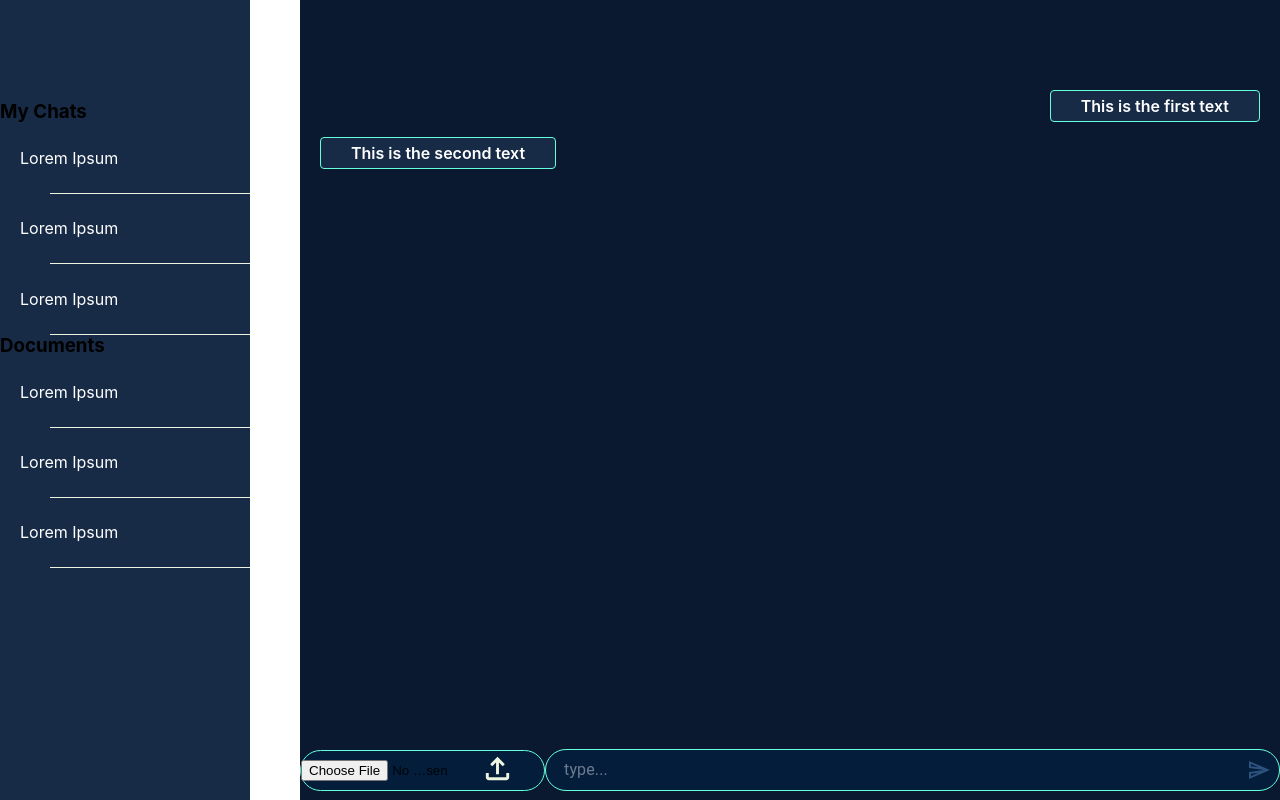
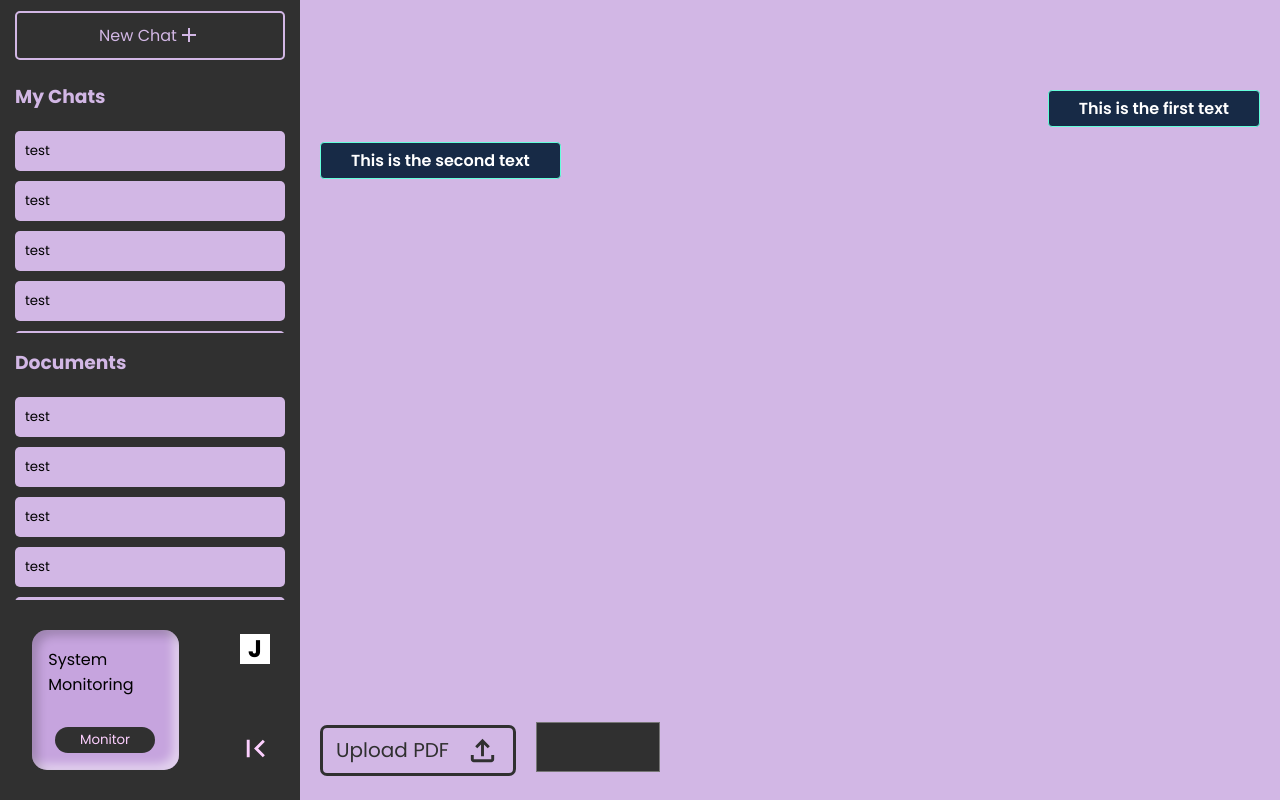
Before and after one commit to lklivingstone/sih_2023, a React (Create React App) app: page / in a window 1280 px wide. Built offline with nearby package versions, Linux system fonts and the light colour scheme.

Commit message:
UI created

```diff
--- /dev/null
+++ b/src/components/chatInput/ChatInput.jsx
@@ -0,0 +1,62 @@
+import React, { useState, useRef } from 'react';
+
+const ChatInput = () => {
+  const [inputText, setInputText] = useState('');
+  const inputRef = useRef(null);
+
+  const handleInputChange = (event) => {
+    setInputText(event.target.value);
+    adjustTextAreaHeight();
+  };
+
+  const handleKeyDown = (event) => {
+    if (event.key === 'Enter' && !event.shiftKey) {
+      event.preventDefault();
+      handleSubmit();
+    }
+  };
+
+  const handleSubmit = () => {
+    // Handle submission logic here, e.g., send the text to a chat system
+    console.log('Submitted:', inputText);
+
+    setInputText('');
+    resetTextAreaHeight();
+  };
+
+  const adjustTextAreaHeight = () => {
+    if (inputRef.current) {
+      const scrollHeight = inputRef.current.scrollHeight;
+      inputRef.current.style.height = 'auto';
+      inputRef.current.style.height = `${scrollHeight}px`;
+    }
+  };
+
+  const resetTextAreaHeight = () => {
+    if (inputRef.current) {
+      inputRef.current.style.height = 'auto';
+    }
+  };
+
+  return (
+    <div className="chat-input">
+      <textarea
+        ref={inputRef}
+        style={{
+          width: '300px',
+          minHeight: '50px',
+          maxHeight: '200px',
+          position: 'absolute',
+          bottom: '0',
+        }}
+        value={inputText}
+        onChange={handleInputChange}
+        onKeyDown={handleKeyDown}
+        placeholder="Type your message..."
+      />
+      <button onClick={handleSubmit}>Send</button>
+    </div>
+  );
+};
+
+export default ChatInput;
--- a/src/components/chats/Chats.css
+++ b/src/components/chats/Chats.css
@@ -38,23 +38,45 @@
 .chats {
     display: flex;
     flex-direction: column;
-    width: 250px;
+    width: 300px;
     position: fixed;
     top: 0;
     left: 0;
     height: 100vh;
     overflow-y: auto;
-    background-color: #172a46;
+    background-color: #303030;
 }
 
-.each-chat-div {
+.new-chat-button {
+    font-family: 'Poppins';
     padding: 10px;
-    height: 70px;
-    width: 100%;
+    /* height: 80%; */
+    margin: 5px;
+    margin-top: 10px;
+    width: 90%;
+    border-radius: 5px;
+    background-color: transparent;
+    border: 2px solid #D2B7E5;
+    color: #D2B7E5;
+    font-size: medium;
+    display: flex;
+    justify-content: center;
+}
+
+.each-chat-button {
+    font-family: 'Poppins';
+    padding: 10px;
+    /* height: 80%; */
+    margin: 5px;
+    width: 90%;
+    border-radius: 5px;
+    border: none;
+    background-color: #D2B7E5;
+    display: flex;
     /* border: 1px solid red; */
-    display: flex;
+    /* display: flex;
     justify-content: flex-start;
-    align-items: center;
+    align-items: center; */
 }
 
 .each-chat-li {
@@ -71,10 +93,19 @@
     cursor: pointer;
 }
 
-.divider {
-    width: 80%;
-    height: 0.3px;
-    margin-right: 150x;
-    padding-left: 150px;
-    background-color: #edf5e1;
+.each-chat-div {
+    overflow: scroll;
 }
+
+.each-chat-div:hover {
+    overflow: scroll;
+}
+
+.monitor-button {
+    font-family: 'Poppins';
+    color: rgb(253, 208, 255);
+    background-color: #303030;
+    padding: 3px 25px;
+    border-radius: 20px;
+    border: none;
+}
--- a/src/components/chats/Chats.jsx
+++ b/src/components/chats/Chats.jsx
@@ -7,7 +7,10 @@ import axios from 'axios';
 // import { useDispatch } from "react-redux";
 // import { changeChatID, changeRecipient } from "../Redux/userRedux"
 import SentimentDissatisfiedIcon from '@mui/icons-material/SentimentDissatisfied';
+import AddIcon from '@mui/icons-material/Add';
+import FirstPageIcon from '@mui/icons-material/FirstPage';
 import './Chats.css'
+import "../customScrollbar/CustomScrollbar.css";
 
 const Chats = () => {
     // const user= useSelector((state)=>state.user)
@@ -16,6 +19,18 @@ const Chats = () => {
     // const token= user.token
     // 123, 123, 'ghi', 'abc', 'def', 'ghi', 'abc', 'def', 'ghi', 'abc', 'def', 'ghi',
     const [chats, setChats]= useState([
+        {
+            'id': 1,
+            'desc': "Lorem Ipsum"
+        },
+        {
+            'id': 2,
+            'desc': "Lorem Ipsum"
+        },
+        {
+            'id': 3,
+            'desc': "Lorem Ipsum"
+        },
         {
             'id': 1,
             'desc': "Lorem Ipsum"
@@ -71,13 +86,13 @@ const Chats = () => {
                             className='each-chat-li'
                             style={{display: "flex",
                             flexDirection: "column",
-                            justifyContent: "flex-end",
-                            alignItems: "flex-end",
+                            justifyContent: "center",
+                            alignItems: "center",
                             width: "100%",
                             listStyleType: "none"}}
                             key={chat.id}
                             >
-                                <div
+                                {/* <div
                                 onClick={(e)=>handleClick(chat)}
                                 className='each-chat-div'>
                                     <p
@@ -86,8 +101,10 @@ const Chats = () => {
                                     >
                                         {chat.desc}
                                     </p>
-                                </div>
-                                <div className="divider"></div>
+                                </div> */}
+                                <button className='each-chat-button'>
+                                    test
+                                </button>
                         </li>
                     // </Link>
                 ))}
@@ -98,18 +115,41 @@ const Chats = () => {
     return (
         <div className="chats">
             <div style={{
-                flex: 1
+                flex: 1,
+                display: "flex",
+                justifyContent: "center",
+                alignItems: "center",
             }}>
+                <button className='new-chat-button'>
+                    New Chat <AddIcon />
+                </button>
+            </div>
+            <div className='each-chat-div' style={{
+                flex: 4,
 
-            </div>
-            <div style={{
-                flex: 5
+                overflowX: "hidden",
             }}>
-                <h3>My Chats</h3>
+                <h3
+                    style={{
+                        margin: "5%",
+                        color: "#D2B7E5"
+                    }}
+                >My Chats</h3>
             {
                 renderChats(chats)
             }
-            <h3>
+            </div>
+            <div
+            className='custom-scrollbar'
+            style={{
+                flex: 4,
+                overflow: "scroll"
+            }}>
+            <h3
+                style={{
+                    margin: "5%",
+                    color: "#D2B7E5"
+                }}>
                 Documents
             </h3>
             {
@@ -117,8 +157,59 @@ const Chats = () => {
             }
             </div>
             <div style={{
-                flex: 2
+                flex: 3,
+                display: "flex"
             }}>
+                <div style={{
+                    // backgroundColor: "white",
+                    width: "70%",
+                    display: "flex",
+                    alignItems: "center",
+                    justifyContent: "center"
+                }}>
+                    <div
+                    style={{
+                        height: "70%",
+                        width: "70%",
+                        backgroundColor: "#C6A4DE",
+                        padding: "8%",
+                        display: "flex",
+                        flexDirection: "column",
+                        alignItems: "center",
+                        justifyContent: "space-between",
+                        borderRadius: "15px",
+                        boxShadow: "inset 6px 6px 10px 0 rgba(0, 0, 0, 0.2), inset -6px -6px 10px 0 rgba(255, 255, 255, 0.5)"
+
+                    }}>
+                        <p>System Monitoring</p>
+                        <button className='monitor-button'>
+                            Monitor
+                        </button>
+
+                    </div>
+                </div>
+                <div style={{
+                    width: "30%",
+                    display: "flex",
+                    flexDirection: "column",
+                    alignItems: "center",
+                    justifyContent: "space-around"
+                }}>
+                    <div style={{
+                        height: "30px",
+                        width: "30px",
+                        backgroundColor: "white",
+                        display: "flex",
+                        alignItems: "center",
+                        justifyContent: "center"
+                    }}>
+                        <h2>J</h2>
+                    </div>
+                    <FirstPageIcon style={{
+                        color: "rgb(253, 208, 255)",
+                        fontSize: "35px"
+                    }} />
+                </div>
 
             </div>
         </div>
--- /dev/null
+++ b/src/components/customScrollbar/CustomScrollbar.css
@@ -0,0 +1,20 @@
+/* Hide the default scrollbar */
+::-webkit-scrollbar {
+    width: 8px; /* Width of the scrollbar */
+  }
+
+  /* Track (the background of the scrollbar) */
+  ::-webkit-scrollbar-track {
+    background: transparent; /* Background color of the track */
+  }
+
+  /* Handle (the draggable part of the scrollbar) */
+  ::-webkit-scrollbar-thumb {
+    background: #888; /* Color of the scrollbar handle */
+    border-radius: 4px; /* Rounded corners for the handle */
+  }
+
+  /* Handle on hover */
+  ::-webkit-scrollbar-thumb:hover {
+    background: #555; /* Color of the scrollbar handle on hover */
+  }
--- a/src/components/promptbox/Promptbox.css
+++ b/src/components/promptbox/Promptbox.css
@@ -22,8 +22,8 @@ CHAT
 }
 
 .join {
-    margin-left: 250px;
-    padding-left: 50px;
+    margin-left: 300px;
+    /* padding-left: 50px; */
     /* margin-top: 60px; */
     height: 100vh;
     display: flex;
@@ -36,12 +36,20 @@ CHAT
 }
 
 .upload-icon {
+    font-family: 'Poppins';
     cursor: pointer;
-    height: 30%;
+    width: 20%;
+    padding: 5px;
+    margin: 20px;
+    /* height: 30%;
     border: 0;
-    width: 50%;
-    transition: width 0.3s ease;
+    width: 50%; */
+    border: 3px solid #303030;
+    border-radius: 7px;
+    font-size: 20px;
     background-color: transparent;
-    color: #edf5e1;
-    font-family: 'Reem Kufi Fun';
+    color: #303030;
+    display: flex;
+    align-items: center;
+    justify-content: space-around;
 }
--- a/src/components/promptbox/Promptbox.jsx
+++ b/src/components/promptbox/Promptbox.jsx
@@ -11,7 +11,10 @@ import DirectionsIcon from '@mui/icons-material/Directions';
 import { Paper, InputBase  } from '@mui/material';
 import FileUploadOutlinedIcon from '@mui/icons-material/FileUploadOutlined';
 import CloudDoneOutlinedIcon from '@mui/icons-material/CloudDoneOutlined';
+import Box from '@mui/material/Box';
+import TextField from '@mui/material/TextField';
 import axios from 'axios';
+import ChatInput from '../chatInput/ChatInput';
 
 const { reverse } = Array;
 
@@ -34,7 +37,8 @@ const Promptbox = ({name}) => {
             "id": 2,
             "author": "llm",
             "content": "This is the second text"
-        }
+        },
+
     ]);
     const messagesEndRef = useRef(null)
 
@@ -84,7 +88,8 @@ const Promptbox = ({name}) => {
             {messages.map(message => (
                 <li
                 className={message.author === username ? 'right' : 'left'}
-                style={{display: "flex",
+                style={{
+                    display: "flex",
                 marginBottom: "15px",
                 listStyleType: "none",
                 justifyContent: message.author === username ? "flex-end" : 'flex-start'
@@ -187,7 +192,38 @@ const Promptbox = ({name}) => {
 
     const messagingField= (
       <>
-        <Paper
+        <input
+                type="file"
+                style={{ display: 'none' }}
+                // style={{ width: "150px"}}
+                ref={fileInputRef}
+                onChange={(e)=>handleFileInputChange(e)}
+                />
+                    <button
+                    className="upload-icon"
+                    onClick={handleButtonClick}>
+                        Upload PDF
+                        {
+                        !image ? <FileUploadOutlinedIcon fontSize="large"  /> :
+                        <CloudDoneOutlinedIcon fontSize="large" />
+                        }
+                    </button>
+                    <div>
+                        <textarea
+
+                        style={{
+                            resize: "none",
+                            minHeight: "50px",
+                            maxHeight: "400px",
+                            width: "70%",
+                            overflowY: "hideen",
+                            color: "white",
+                            backgroundColor: "#303030"
+                        }}
+                         />
+                    </div>
+        {/* <ChatInput /> */}
+        {/* <Paper
           elevation={0}
           variant="outlined" square
           component="form"
@@ -231,7 +267,7 @@ const Promptbox = ({name}) => {
                 <SendOutlinedIcon onClick={(e)=>handleSendMessageClick(e)}/>
             </IconButton>
 
-        </Paper>
+        </Paper> */}
       </>
 
   )
@@ -243,7 +279,7 @@ const Promptbox = ({name}) => {
           paddingTop: "70px",
           display: "flex",
           flexDirection: "column",
-          backgroundColor: "#0a192f"
+          backgroundColor: "#D2B7E5"
         }}>
 
             <div
@@ -258,12 +294,12 @@ const Promptbox = ({name}) => {
                 {renderMessages(messages)}
             </div>
             <div style={{
-              height: "60px",
+              height: "100px",
               // position: "fixed",
               // bottom: '0',
               display:"flex",
               alignItems: "center",
-              backgroundColor: "#0a192f"
+              backgroundColor: "#D2B7E5"
             }}>
               {/* {messageInputField}
               {sendMessageButton} */}
--- a/src/index.css
+++ b/src/index.css
@@ -1,6 +1,14 @@
+@import url('https://fonts.googleapis.com/css2?family=Poppins:ital,wght@0,100;0,200;0,300;0,400;0,600;0,700;0,800;0,900;1,100;1,200;1,300;1,400;1,600;1,700;1,800;1,900&display=swap');
+
+*{
+  margin: 0;
+  padding: 0;
+  box-sizing: border-box;
+}
+
 body {
   margin: 0;
-  font-family: -apple-system, BlinkMacSystemFont, 'Segoe UI', 'Roboto', 'Oxygen',
+  font-family: 'Poppins', -apple-system, BlinkMacSystemFont, 'Segoe UI', 'Roboto', 'Oxygen',
     'Ubuntu', 'Cantarell', 'Fira Sans', 'Droid Sans', 'Helvetica Neue',
     sans-serif;
   -webkit-font-smoothing: antialiased;
@@ -11,21 +19,3 @@ code {
   font-family: source-code-pro, Menlo, Monaco, Consolas, 'Courier New',
     monospace;
 }
-*{
-  margin: 0;
-  padding: 0;
-  box-sizing: border-box;
-}
-body {
-  margin: 0;
-  font-family: -apple-system, BlinkMacSystemFont, 'Segoe UI', 'Roboto', 'Oxygen',
-    'Ubuntu', 'Cantarell', 'Fira Sans', 'Droid Sans', 'Helvetica Neue',
-    sans-serif;
-  -webkit-font-smoothing: antialiased;
-  -moz-osx-font-smoothing: grayscale;
-}
-
-code {
-  font-family: source-code-pro, Menlo, Monaco, Consolas, 'Courier New',
-    monospace;
-}
--- a/src/pages/chat/Chat.css
+++ b/src/pages/chat/Chat.css
@@ -27,7 +27,7 @@ CHAT
 }
 
 .join {
-    margin-left: 200px;
+    /* margin-left: 200px; */
     padding-left: 0px;
     /* margin-top: 60px; */
     height: 100vh;
--- a/src/pages/chat/Chat.jsx
+++ b/src/pages/chat/Chat.jsx
@@ -24,7 +24,7 @@ const Chat = () => {
 
     return (
         <div className="Chat">
-            <Sidepanel />
+            {/* <Sidepanel /> */}
             <Chats />
             <div className='join'>
                 <Promptbox  name={"LK"}/>
```
Also changed, not shown: src/components/chatInput/ChatInput.css (added).
